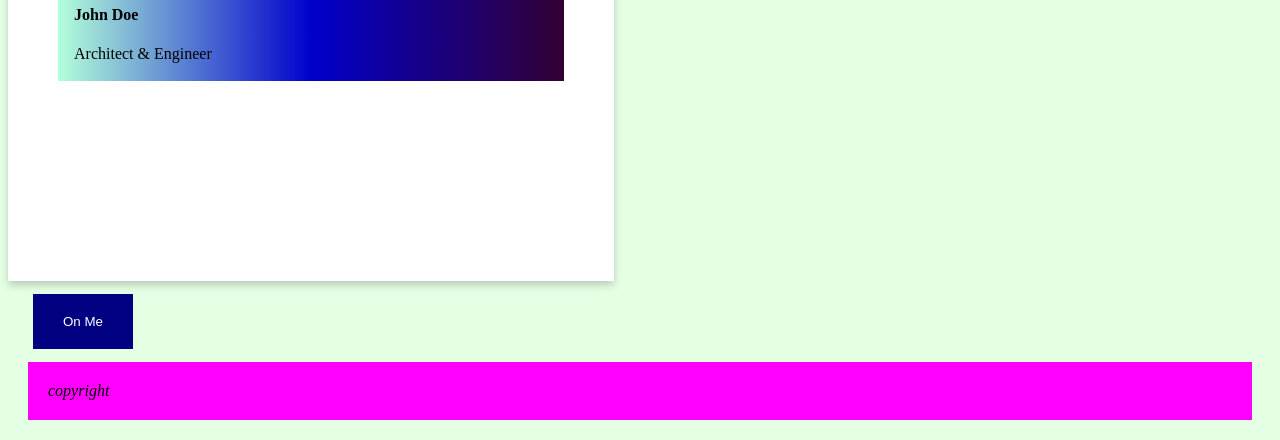
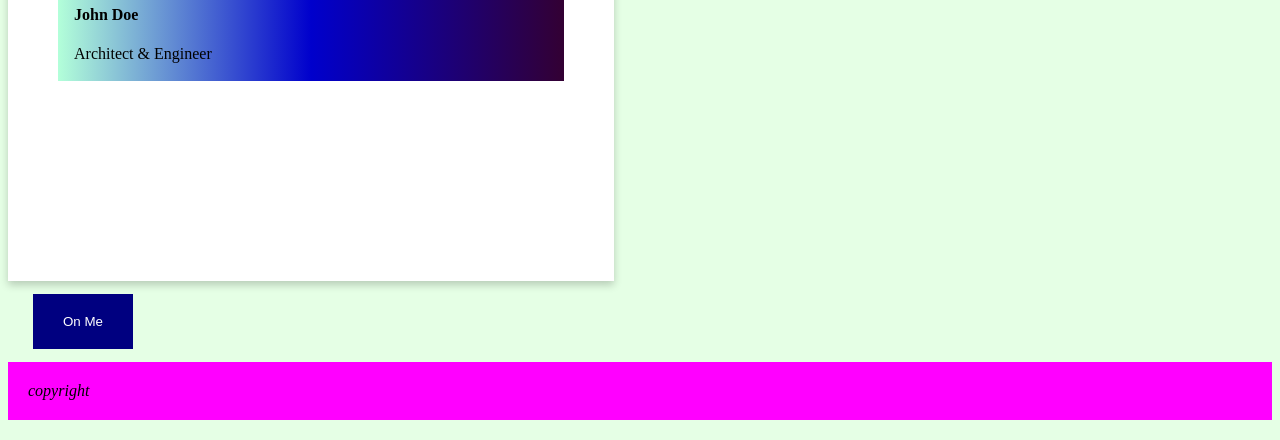
Before and after one commit to raemiho/rae.io, a plain HTML site: page index.html in a window 1280 px wide. Shown: the part 724-1164 px from the top of the page. Drawn offline with Linux system fonts and the light colour scheme.

```diff
--- a/css/style.css
+++ b/css/style.css
@@ -41,6 +41,6 @@ button:hover{
 }
 
 footer{
-	font-style:oblique; margin:20px; padding:20px;
+	font-style:oblique; padding:20px;
 	background-color:magenta; clear:left;
 }
```
